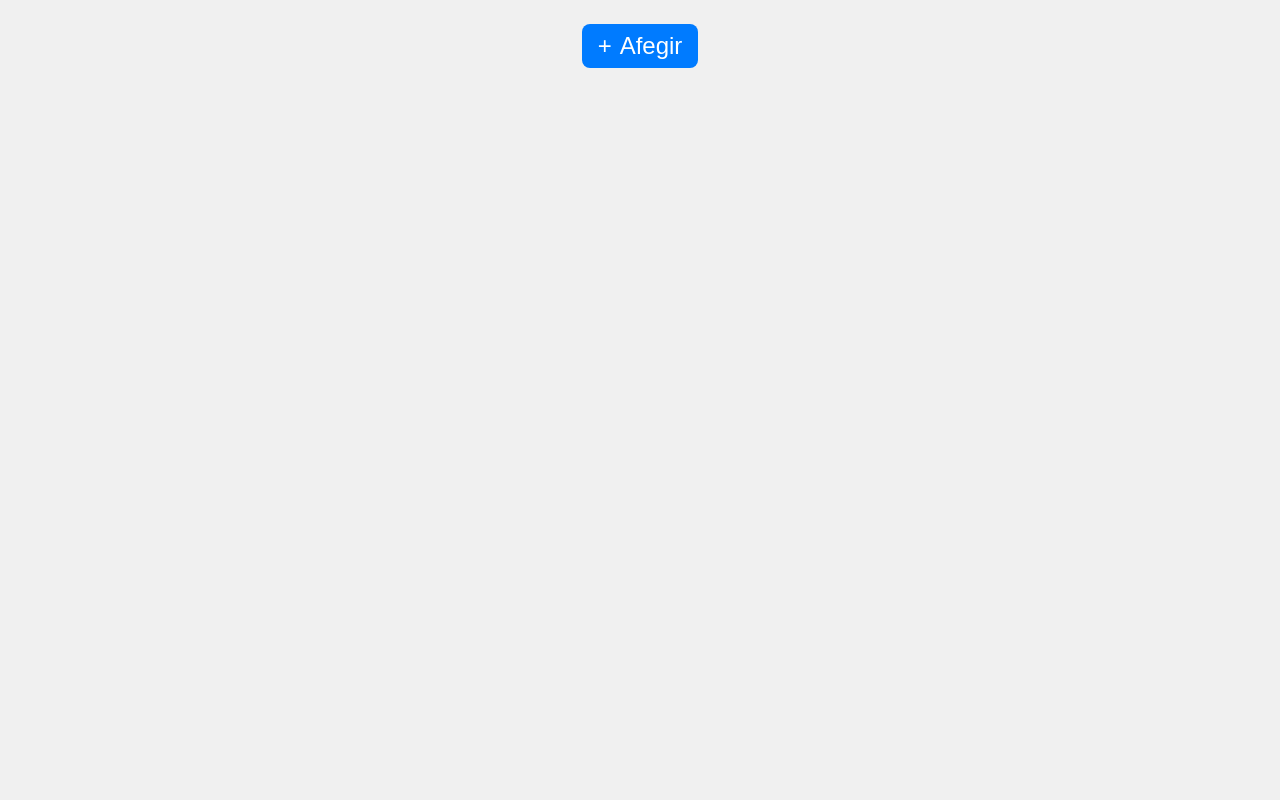
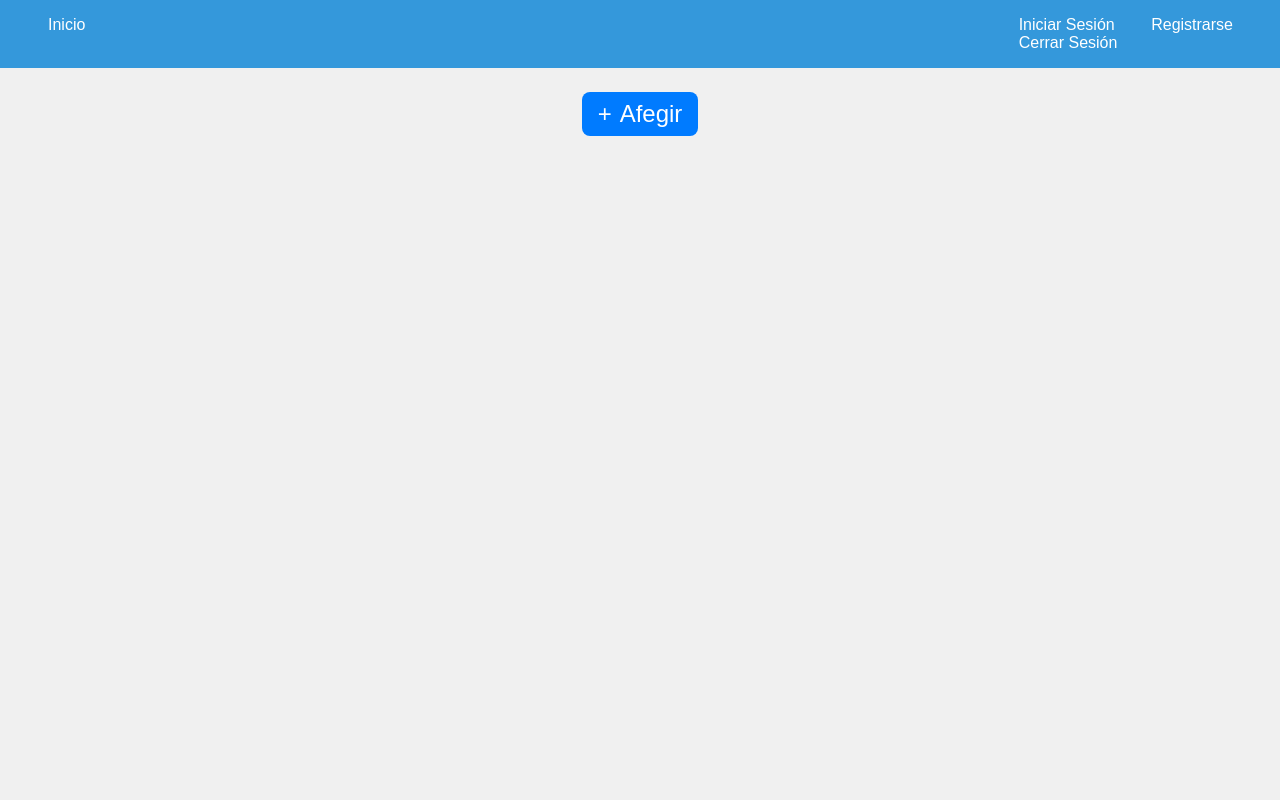
Before and after one commit to hfelices/M12-Projecte1, a Flask app: page /products/delete/1 in a window 1280 px wide. Run offline with Flask 3, Linux system fonts and the light colour scheme.

Commit message:
navbar, imatges arreglades,

```diff
--- a/index.py
+++ b/index.py
@@ -66,7 +66,7 @@
 
 @app.route("/")
 def hello_world():
-    return render_template('hello.html')
+    return redirect(url_for('item_list'))
 
 
 
--- a/static/css/create-product.css
+++ b/static/css/create-product.css
@@ -3,12 +3,14 @@
   background-color: #f0f8ff;
   margin: 0;
   padding: 0;
+
+  height: 100vh;
+}
+main{
   display: flex;
   justify-content: center;
   align-items: center;
-  height: 100vh;
 }
-
 form {
   background-color: #87CEFA;
   padding: 20px;
--- /dev/null
+++ b/static/css/partials.css
@@ -0,0 +1,30 @@
+.navbar {
+    background-color: #3498db;
+    display: flex;
+    flex:10;
+    padding: 1em 0 1em 0;
+}
+
+.navbar-left {
+    flex: 7;
+   justify-content: start;
+   margin-left: 2em;
+}
+
+
+.navbar-right {
+    flex:2;
+    justify-content: end;
+}
+
+.navbar a {
+    color: #fff;
+    text-align: center;
+    padding: 14px 16px;
+    text-decoration: none;
+}
+
+.navbar a:hover {
+    background-color: #94d7f1;
+    color: #333;
+}
--- a/static/css/products.css
+++ b/static/css/products.css
@@ -16,26 +16,26 @@
 body {
     font-family: Arial, sans-serif;
     background-color: #f0f0f0;
-    display: flex;
-    flex-direction: column;
-    align-items: center;
     height: 100vh;
     margin: 0;
 }
 
+main{
+    display: flex;
+    flex-direction: column;
+    align-items: center;
+}
 .button-container{
     display: flex;
     justify-content:center;
     align-items:center;
     margin: 3vh 0;
+}
 
-
-}
 .card-container{
     display: flex;
     justify-content: space-around;
     flex-wrap: wrap;
-
 }
 
 a{
@@ -54,7 +54,8 @@
 }
 
 .card img {
-    max-width: 100%;
+    width: 18em;
+    height: 18em;
     border-radius: 8px;
 }
 
--- /dev/null
+++ b/templates/partials/header.html
@@ -0,0 +1,23 @@
+<!DOCTYPE html>
+<html lang="es">
+<head>
+    <meta charset="UTF-8">
+    <meta name="viewport" content="width=device-width, initial-scale=1.0">
+    <link rel="stylesheet" href="../../static/css/partials.css">
+    <title>Barra de Navegación</title>
+</head>
+
+<nav class="navbar">
+    <div class="navbar-left">
+        <a href="/">Inicio</a>
+    </div>
+    <div class="navbar-right">
+
+        <a href="#">Iniciar Sesión</a>
+        <a href="#">Registrarse</a>
+        <a href="#">Cerrar Sesión</a>
+
+    </div>
+</nav>
+
+</html>
--- a/templates/products/create-update-product.html
+++ b/templates/products/create-update-product.html
@@ -7,6 +7,10 @@
     <title>Document</title>
 </head>
 <body>
+    <header>
+        {% include './partials/header.html'%}
+    </header>
+    <main>
         {% if not product %}
             <form method="POST" action="/products/create" enctype="multipart/form-data">
                 <label for="nombre">Nombre:</label>
@@ -61,5 +65,7 @@
             </form>
 
         {% endif %}
+    </main>
+
 </body>
 </html>
--- a/templates/products/list.html
+++ b/templates/products/list.html
@@ -7,6 +7,10 @@
     <title>Document</title>
 </head>
 <body>
+    <header>
+        {% include './partials/header.html'%}
+    </header>
+    <main>
         <div class="col-10 button-container">
             <a href="/products/create">
                 <button class="plus-button">
@@ -42,6 +46,6 @@
 
             {% endfor %}
         </div>
-
+    </main>
 </body>
 </html>
```
Also changed, not shown: database.db, static/uploads/1636910422792.jpeg (added), static/uploads/eiraName.png (added). Lines whose indentation alone changed are shown as unchanged.
